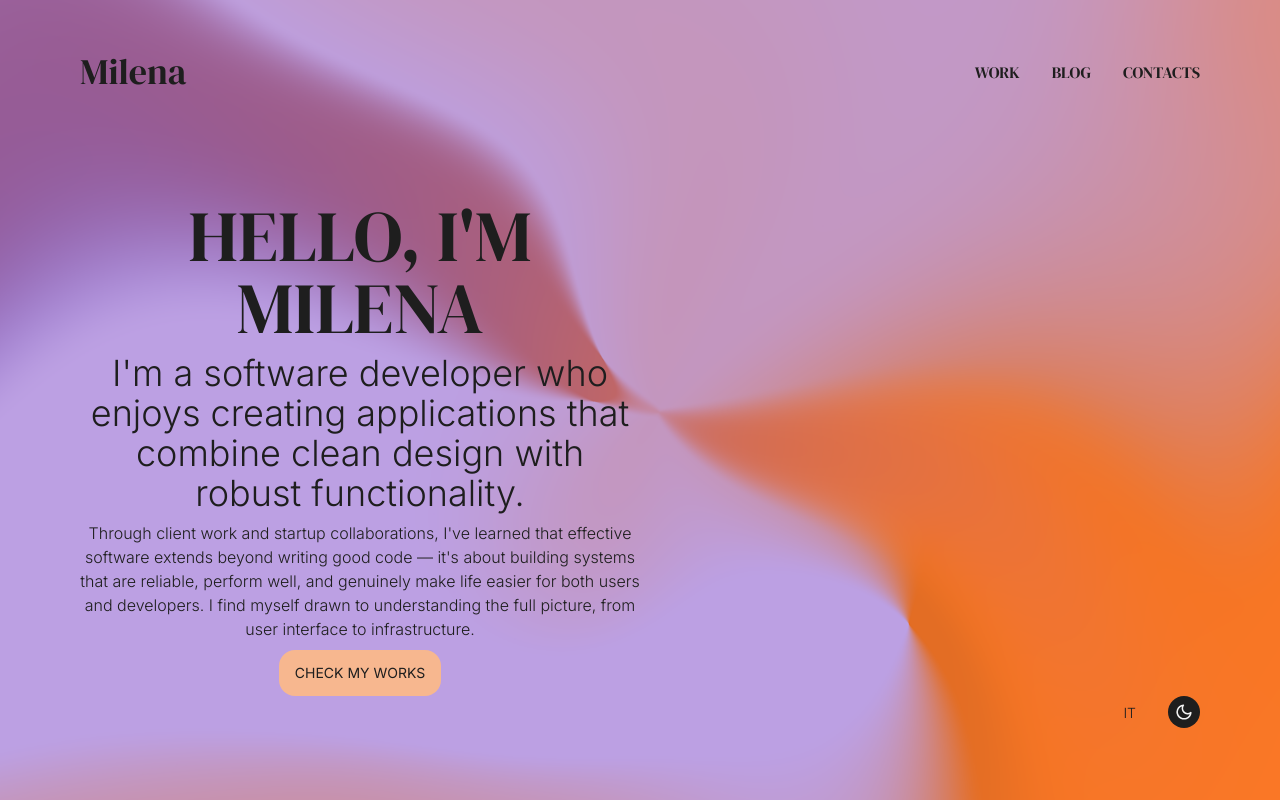
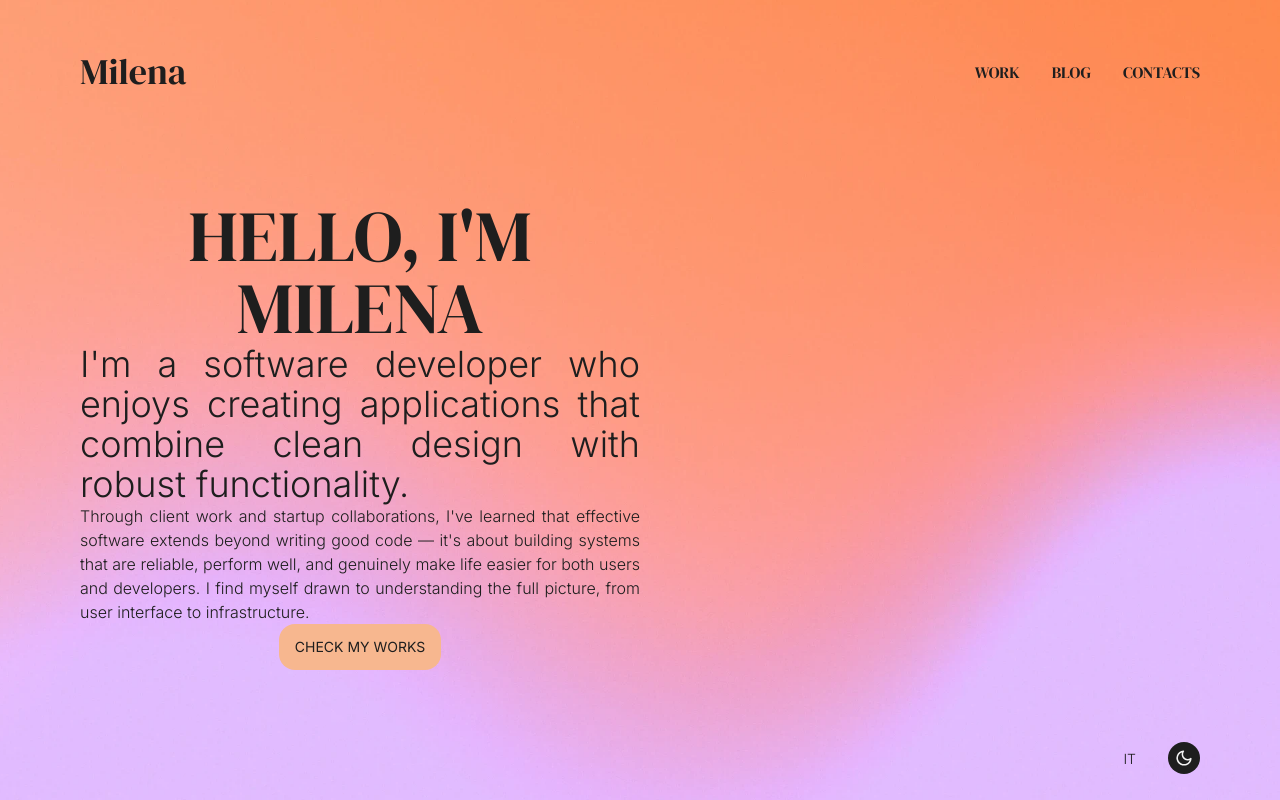
Before and after one commit to MilCipriani/portfolio, a React (Vite) app: page / in a window 1280 px wide. Built offline with nearby package versions, Linux system fonts and the light colour scheme.

Commit message:
Fixed layout and changed bg of HomePage

```diff
--- a/src/pages/Home.tsx
+++ b/src/pages/Home.tsx
@@ -10,11 +10,11 @@ export default function Home() {
 const { t } = useLanguage()
 
   return (
-    <main className='h-full flex flex-col justify-between py-8 xs:py-18'>
+    <main className='h-full flex flex-col gap-18 py-8 xs:py-18'>
       <section className='flex flex-col items-center justify-between h-full max-h-160 lg:w-1/2'>
         <h1 className="font-serif uppercase text-center text-3xl xxs:text-4xl md:text-6xl lg:text-7xl">{t('routes.home.hello')}<br className='md:hidden'/>{t('routes.home.IamMilena')}</h1>
-        <h2 className='text-center text-xl md:text-2xl lg:text-4xl'>{t('routes.home.h2')}</h2>
-        <p className='text-center whitespace-pre-line xxs:text-base'>{t('routes.home.p')}</p>
+        <h2 className='text-justify text-xl md:text-2xl lg:text-4xl'>{t('routes.home.h2')}</h2>
+        <p className='text-justify whitespace-pre-line xxs:text-base'>{t('routes.home.p')}</p>
 
         <Link to="/work" className="button-primary uppercase" role='button'>{t('routes.home.button')}</Link>
       </section>
```
Also changed, not shown: src/assets/BGD.webp, src/assets/BGL.webp.
